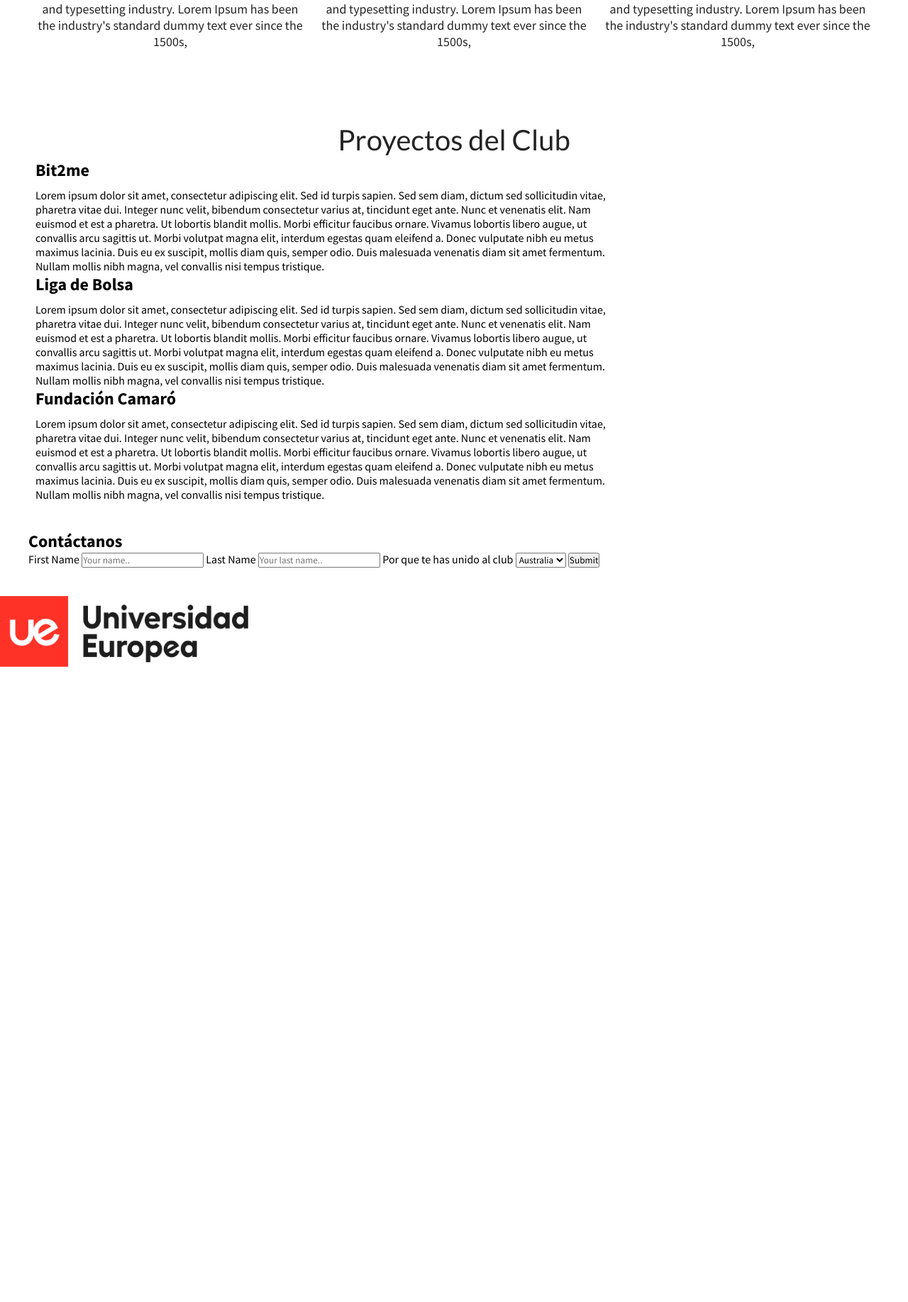
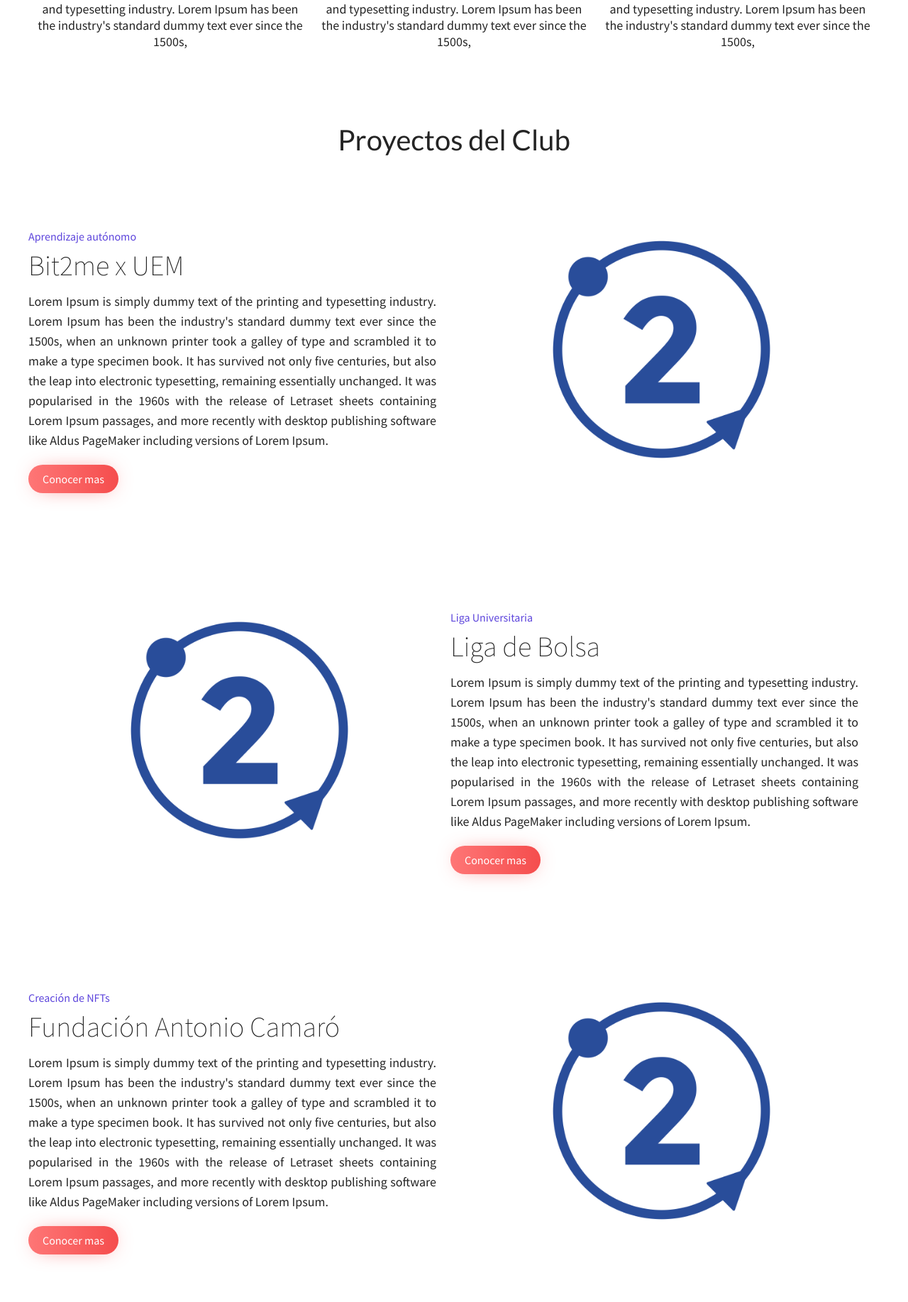
Before and after one commit to AlvaroFarreny/WebFinalProject, a PHP site: page / in a window 1280 px wide. Shown: the part 1479-3314 px from the top of the page at 71% size. Before the commit the page ends 2419 px from the top, so only its background shows below. Run offline with PHP 8.4, Linux system fonts and the light colour scheme.

Commit message:
proyectos hecho

```diff
--- a/index.html
+++ b/index.html
@@ -82,55 +82,43 @@
         <div class="columnas">
                 <div class="item">
                     <div class="partetext">
-                        <h2 class="item-h2">Bit2me</h2>
-                        <p class="item-text">Lorem ipsum dolor sit amet, consectetur adipiscing elit. Sed id turpis sapien. Sed sem diam,
-                            dictum sed sollicitudin vitae, pharetra vitae dui. Integer nunc velit, bibendum consectetur
-                            varius at, tincidunt eget ante. Nunc et venenatis elit. Nam euismod et est a pharetra. Ut
-                            lobortis blandit mollis. Morbi efficitur faucibus ornare. Vivamus lobortis libero augue, ut
-                            convallis arcu sagittis ut. Morbi volutpat magna elit, interdum egestas quam eleifend a. Donec
-                            vulputate nibh eu metus maximus lacinia. Duis eu ex suscipit, mollis diam quis, semper odio.
-                            Duis malesuada venenatis diam sit amet fermentum. Nullam mollis nibh magna, vel convallis nisi
-                            tempus tristique.</p>
+                        <h3 class="minitexto">Aprendizaje autónomo</h3>
+                        <h2 class="item-h2">Bit2me x UEM</h2>
+                        <p class="item-text">Lorem Ipsum is simply dummy text of the printing and typesetting industry. Lorem Ipsum has been the industry's standard dummy text ever since the 1500s, when an unknown printer took a galley of type and scrambled it to make a type specimen book. It has survived not only five centuries, but also the leap into electronic typesetting, remaining essentially unchanged. It was popularised in the 1960s with the release of Letraset sheets containing Lorem Ipsum passages, and more recently with desktop publishing software like Aldus PageMaker including versions of Lorem Ipsum.</p>
+                            <input type="button" value="Conocer mas">
+                        </div>
+                        <div class="parteimagen">
+                            <img src="img/bit2me.png" loading="lazy">
+                        </div>
+                </div>
+                <div class="item">
+                    <div class="parteimagen">
+                        <img src="img/bit2me.png" loading="lazy">
                     </div>
-                    <div class="parteimagen">
-                    </div>
+                    <div class="partetext">
+                        <h3 class="minitexto">Liga Universitaria</h3>
+                        <h2 class="item-h2">Liga de Bolsa</h2>
+                        <p class="item-text">Lorem Ipsum is simply dummy text of the printing and typesetting industry. Lorem Ipsum has been the industry's standard dummy text ever since the 1500s, when an unknown printer took a galley of type and scrambled it to make a type specimen book. It has survived not only five centuries, but also the leap into electronic typesetting, remaining essentially unchanged. It was popularised in the 1960s with the release of Letraset sheets containing Lorem Ipsum passages, and more recently with desktop publishing software like Aldus PageMaker including versions of Lorem Ipsum.</p>
+                            <input type="button" value="Conocer mas">
+                        </div>
                 </div>
                 <div class="item">
                     <div class="partetext">
-                        <h2 class="item-h2">Liga de Bolsa</h2>
-                        <p class="item-text">Lorem ipsum dolor sit amet, consectetur adipiscing elit. Sed id turpis sapien. Sed sem diam,
-                            dictum sed sollicitudin vitae, pharetra vitae dui. Integer nunc velit, bibendum consectetur
-                            varius at, tincidunt eget ante. Nunc et venenatis elit. Nam euismod et est a pharetra. Ut
-                            lobortis blandit mollis. Morbi efficitur faucibus ornare. Vivamus lobortis libero augue, ut
-                            convallis arcu sagittis ut. Morbi volutpat magna elit, interdum egestas quam eleifend a. Donec
-                            vulputate nibh eu metus maximus lacinia. Duis eu ex suscipit, mollis diam quis, semper odio.
-                            Duis malesuada venenatis diam sit amet fermentum. Nullam mollis nibh magna, vel convallis nisi
-                            tempus tristique.</p>
-                    </div>
-                    <div class="parteimagen">
-                    </div>
-                </div>
-                <div class="item">
-                    <div class="partetext">
-                        <h2 class="item-h2">Fundación Camaró</h2>
-                        <p class="item-text">Lorem ipsum dolor sit amet, consectetur adipiscing elit. Sed id turpis sapien. Sed sem diam,
-                            dictum sed sollicitudin vitae, pharetra vitae dui. Integer nunc velit, bibendum consectetur
-                            varius at, tincidunt eget ante. Nunc et venenatis elit. Nam euismod et est a pharetra. Ut
-                            lobortis blandit mollis. Morbi efficitur faucibus ornare. Vivamus lobortis libero augue, ut
-                            convallis arcu sagittis ut. Morbi volutpat magna elit, interdum egestas quam eleifend a. Donec
-                            vulputate nibh eu metus maximus lacinia. Duis eu ex suscipit, mollis diam quis, semper odio.
-                            Duis malesuada venenatis diam sit amet fermentum. Nullam mollis nibh magna, vel convallis nisi
-                            tempus tristique.</p>
+                        <h3 class="minitexto">Creación de NFTs</h3>
+                        <h2 class="item-h2">Fundación Antonio Camaró</h2>
+                        <p class="item-text">Lorem Ipsum is simply dummy text of the printing and typesetting industry. Lorem Ipsum has been the industry's standard dummy text ever since the 1500s, when an unknown printer took a galley of type and scrambled it to make a type specimen book. It has survived not only five centuries, but also the leap into electronic typesetting, remaining essentially unchanged. It was popularised in the 1960s with the release of Letraset sheets containing Lorem Ipsum passages, and more recently with desktop publishing software like Aldus PageMaker including versions of Lorem Ipsum.</p>
+                            <input type="button" value="Conocer mas">
                         </div>
-                    <div class="parteimagen">
-                    </div>
+                        <div class="parteimagen">
+                            <img src="img/bit2me.png" loading="lazy">
+                        </div>
                 </div>
         </div>
     </section>
     <section id="contactanos">
         <div>
-            <h2>Contáctanos</h2>
-            <form action="/action_page.php">
+            <h2 class="titulo-contactar">Contáctanos</h2>
+            <form action="/action_page.php" class="formulario">
                 <label for="fname">First Name</label>
                 <input type="text" id="fname" name="firstname" placeholder="Your name..">
 
@@ -148,7 +136,7 @@
         </div>
     </section>
     <footer>
-        <img src="img/uem-logo.png" height="100px" width="350px">
+        <img src="img/uem-logo.png" height="100px" width="350px" loading="lazy">
     </footer>
 </body>
 
--- a/main.css
+++ b/main.css
@@ -36,7 +36,6 @@ header{
 
 .logo img{
     width: 120px;
-
 }
 
 .menu{
@@ -150,20 +149,32 @@ header{
     flex-flow: row nowrap;
     align-items: stretch;
     justify-content: flex-start;
-    margin-left: 30px;
-    margin-right: 30px;
+    margin: 60px 30px 60px 20px;
   }
 
   .partetext{
+    width: 50%;
+    align-self: center;
+  }
+
+  .parteimagen {
+    width: 50%;
+    align-self: center;
+  }
+  .parteimagen img{
+    display: block;
+    margin-left: auto;
+    margin-right: auto;
     width: 70%;
   }
 
-  .parteimagen{
-    background-image: url(/img/cryptocurrency.svg);
-  }
-
   .item-text{
-    padding-top: 10px;
+    padding: 10px 20px 10px 0px;
+    text-align: justify;
+    color: rgb(36, 36, 36);
+    font-size: 18px;
+    font-weight: 400;
+    line-height: 28px
   }
 
   .item-h2{
@@ -181,6 +192,19 @@ header{
     padding: 10px;
   }
 
+  .item input{
+    padding: 10px 20px;
+    border: none;
+    font-size: 16px;
+    border-radius: 50px;
+    margin-top: 10px;
+    background: linear-gradient(to right, #fe7676, #f54d4d);
+    color: #fff;
+    cursor: pointer;
+    box-shadow: 1px 1px 30px -12px #f54d4d;
+    transition: all 300ms;
+}
+
   #proyectos{
     margin-top: 70px;
   }
@@ -192,6 +216,9 @@ header{
 
   #contactanos{
     padding: 40px;
+    display: flex;
+    align-items: center;
+    justify-content: center;
   }
 
   a{
@@ -203,13 +230,11 @@ header{
   }
 
   .minitexto {
-    color: rgb(93, 69, 220);
-    font-size: 20px;
-    text-align: center;
-    font-family: 'Montserrat', sans-serif;
-    font-weight: 400;
-    line-height: 28px;
-    margin: 0 0 -30px 0;
+      color: rgb(93, 69, 220);
+      font-size: 16px;
+      font-weight: 400;
+      margin-top: 30px;
+      line-height: 28px;
   }
 
   .titulos-h3{
@@ -226,6 +251,13 @@ header{
     font-size: 40px;
     text-align: center;
     font-family: 'Lato', sans-serif;
+    font-weight: 200;
+    line-height: 54px;
+  }
+
+  .partetext h2{
+    color: rgb(36, 36, 36);
+    font-size: 40px;
     font-weight: 200;
     line-height: 54px;
   }
@@ -252,3 +284,23 @@ header{
     margin-left: auto;
     margin-right: auto;
   }
+
+  .titulo-contactar{
+    color: black;
+    margin-bottom: 20px;
+    font-size: 52px;
+    text-align: center;
+    font-family:'Lato', sans-serif;
+    font-weight: 400;
+    line-height: 66px;
+  }
+
+  .formulario {
+    max-width: 416px;
+    box-sizing: border-box;
+    margin-left: 0px;
+    padding: 36px 32px;
+    margin-right: 0px;
+    border-radius: 10px;
+    background-color: #f54d4d;
+}
```
Also changed, not shown: img/bit2me.png (added), img/bit2me.svg (added), img/fondocontacto.jpg (added), img/wallet.jpg (added).
